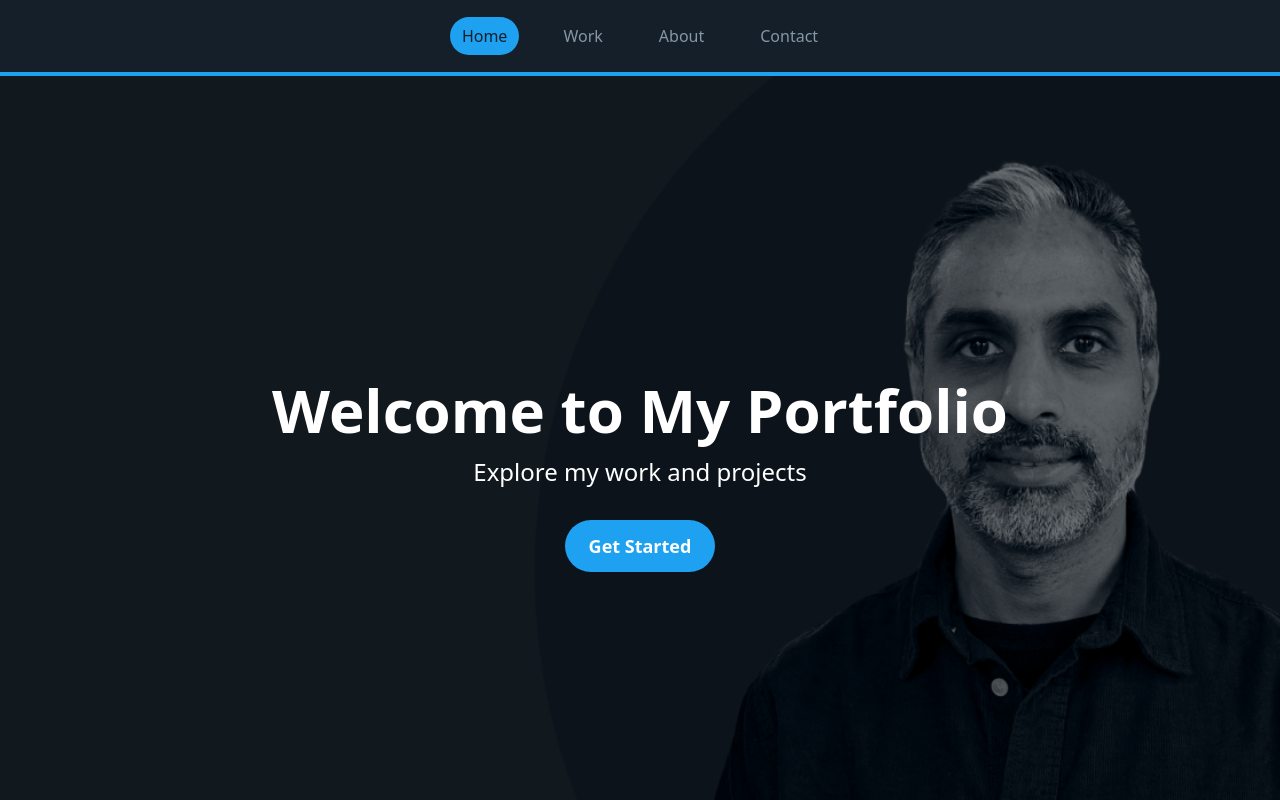
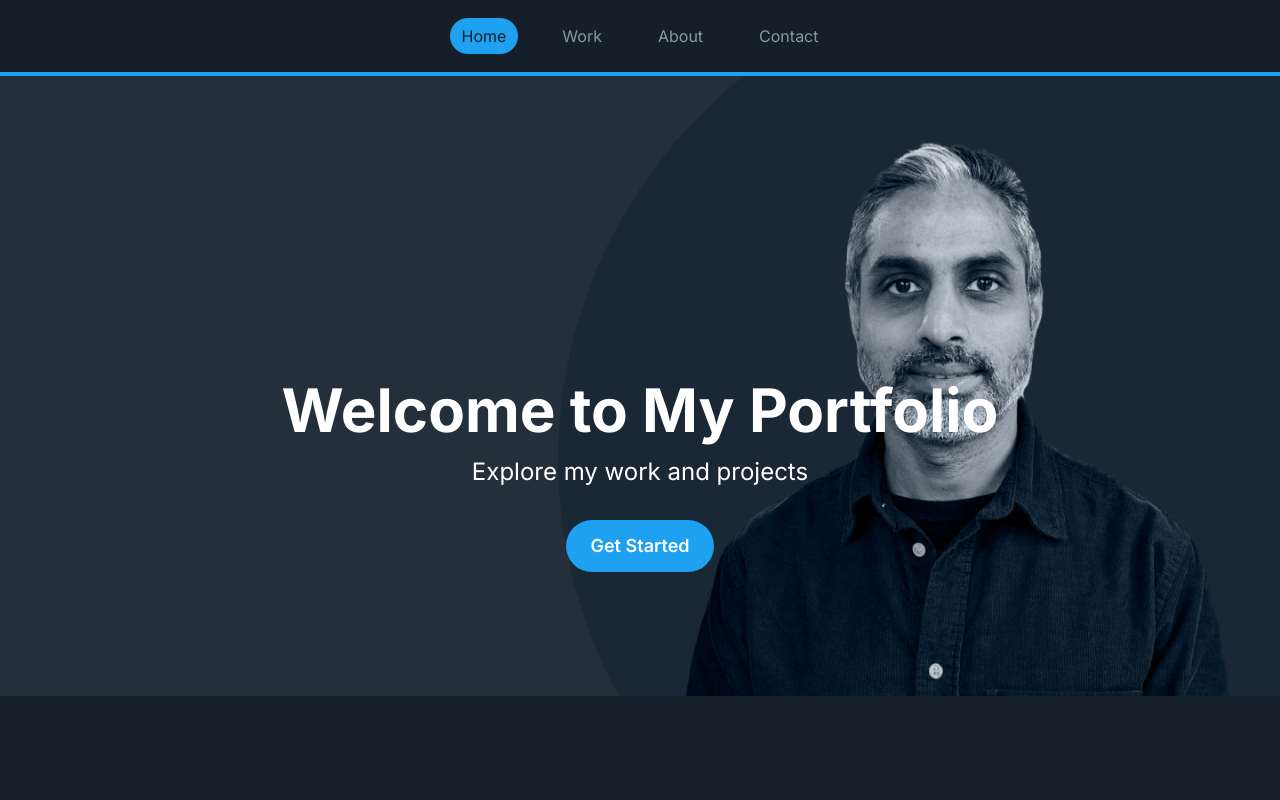
Before and after one commit to mohan-dev-ji/mv-portfolio-2024, a Next.js app: page / in a window 1280 px wide. Shown: the top 800 px of the page. Built offline with nearby package versions, Linux system fonts and the light colour scheme.

Commit message:
font.ts deleted

```diff
--- a/package.json
+++ b/package.json
@@ -2,6 +2,7 @@
   "name": "mv-portfolio",
   "version": "0.1.0",
   "private": true,
+
   "scripts": {
     "dev": "next dev",
     "build": "next build",
@@ -22,6 +23,7 @@
     "eslint-config-next": "15.0.3",
     "postcss": "^8.4.49",
     "tailwindcss": "^3.4.15",
-    "typescript": "^5"
+    "typescript": "^5",
+    "type": "module"
   }
 }
--- a/postcss.config.mjs
+++ b/postcss.config.mjs
@@ -1,16 +1,8 @@
-// /** @type {import('postcss-load-config').Config} */
-// const config = {
-//   plugins: {
-//     tailwindcss: {},
-//   },
-// };
+/** @type {import('postcss-load-config').Config} */
+const config = {
+  plugins: {
+    tailwindcss: {},
+  },
+};
 
-// export default config;
-
-
-module.exports = {
-  plugins: {
-    tailwindcss,
-    autoprefixer,
-  },
-}
+export default config;
--- a/src/app/components/sections/Hero.tsx
+++ b/src/app/components/sections/Hero.tsx
@@ -7,11 +7,13 @@ const Hero = () => {
       <Image
         src={heroData.image}
         alt="Hero background"
-        layout="fill"
-        objectFit="cover"
+        width={1440}
+        height={698}
+        style={{ objectFit: 'cover' }}
+        // objectFit="cover"
         priority
       />
-      <div className="absolute inset-0 bg-black bg-opacity-50 flex items-center justify-center">
+      <div className="absolute inset-0 flex items-center justify-center">
         <div className="text-center text-white">
           <h1 className="text-4xl md:text-6xl font-bold mb-4">{heroData.title}</h1>
           <p className="text-xl md:text-2xl mb-8">{heroData.subtitle}</p>
--- a/src/app/fonts.ts
+++ /dev/null
@@ -1,7 +0,0 @@
-import { Inter } from 'next/font/google'
-
-export const inter = Inter({
-  subsets: ['latin'],
-  weight: ['500'],
-  variable: '--font-inter'
-})
--- a/src/app/layout.tsx
+++ b/src/app/layout.tsx
@@ -1,8 +1,10 @@
-import './globals.css'
-import { inter } from './fonts'
+import { Inter } from "next/font/google";
+import "./globals.css";
 import type { Metadata } from 'next'
 import Navbar from './components/layout/Navbar'
 import Footer from './components/layout/Footer'
+
+const inter = Inter({ subsets: ["latin"] });
 
 export const metadata: Metadata = {
   title: 'Mohan Veraitch | Portfolio',
@@ -15,8 +17,8 @@ export default function RootLayout({
   children: React.ReactNode
 }) {
   return (
-    <html lang="en" className={inter.variable}>
-      <body className="min-h-screen flex flex-col">
+    <html lang="en">
+      <body className={inter.className}>
         <Navbar />
         <main className="flex-grow pt-16">
           {children}
```
